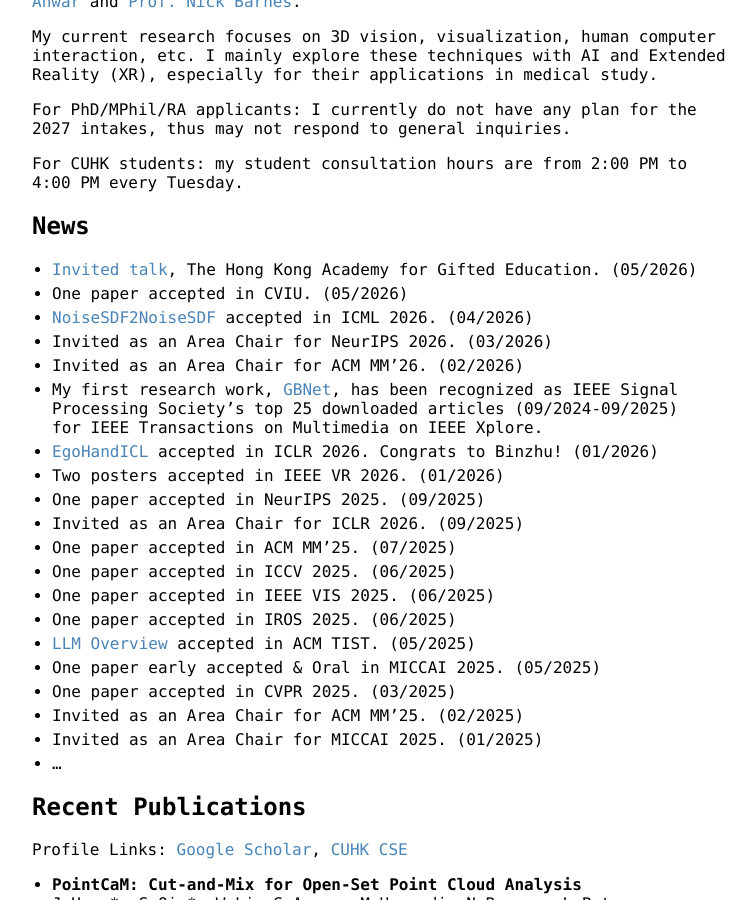
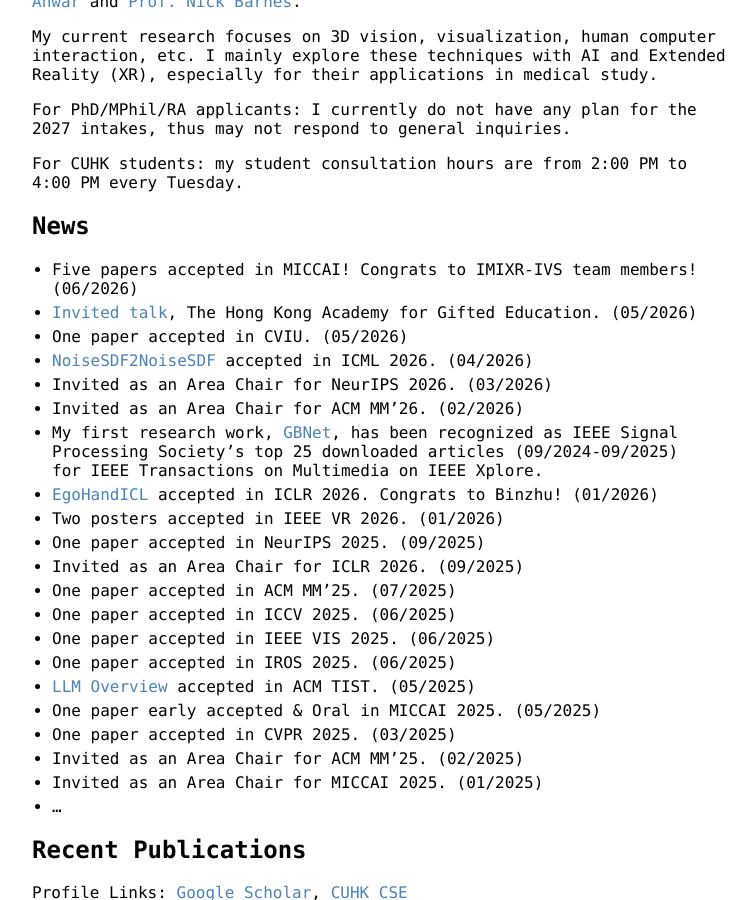
Before and after one commit to ShiQiu0419/ShiQiu0419.github.io, a Jekyll site: the page built from index.md, in a window 1280 px wide and 900 px high, scrolled down 305 px. Shown: the whole window, without its empty margins (258-1014 px from the left). Built offline with Jekyll 4.4.1, drawn with Linux system fonts in a browser that asks for light colours; our own code applies the rules of GitHub Pages for plain Markdown files.

Commit message:
Update index.md

```diff
--- a/index.md
+++ b/index.md
@@ -14,6 +14,7 @@ For PhD/MPhil/RA applicants: I currently do not have any plan for the 2027 intak
 For CUHK students: my student consultation hours are from 2:00 PM to 4:00 PM every Tuesday.
 
 ## News
+* Five papers accepted in MICCAI! Congrats to IMIXR-IVS team members! (06/2026)
 * [Invited talk](https://hkage.org.hk/flyer/6617_E2CSC001T_en.pdf), The Hong Kong Academy for Gifted Education. (05/2026)
 * One paper accepted in CVIU. (05/2026)
 * [NoiseSDF2NoiseSDF](https://arxiv.org/abs/2507.13595) accepted in ICML 2026. (04/2026)
```
